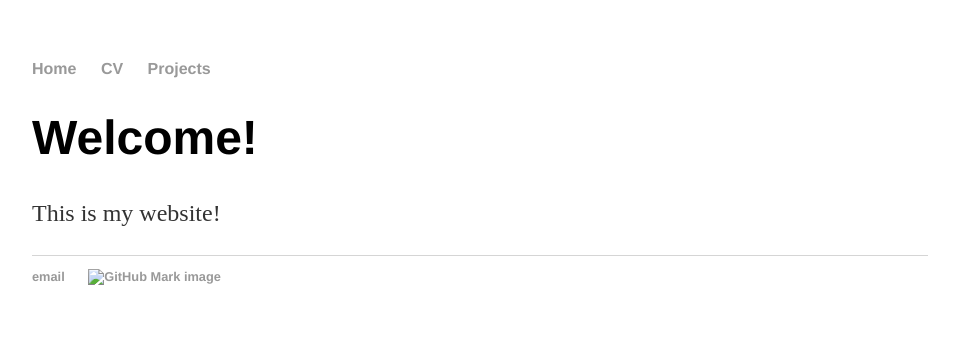
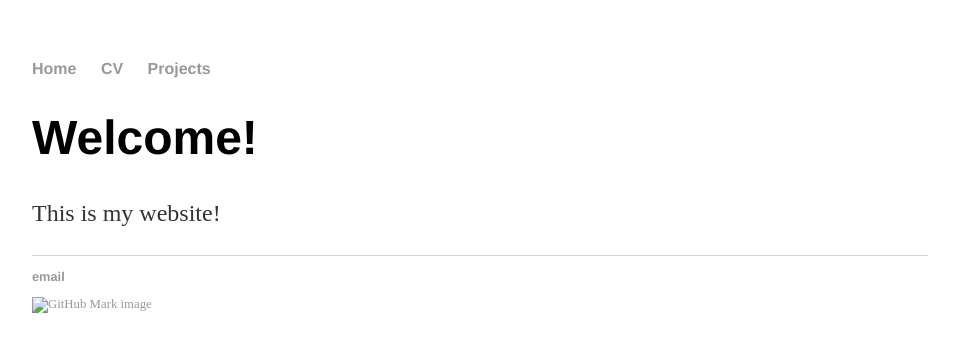
Before and after one commit to PlayitbyChance/PlayitByChance.github.io, a Jekyll site: the page built from index.html, in a window 1280 px wide. Shown: the top 352 px of the page, without its empty margins (160-1119 px from the left). Built offline with Jekyll 4.4.1, drawn with Linux system fonts in a browser that asks for light colours.

Commit message:
Update default.html

```diff
--- a/_layouts/default.html
+++ b/_layouts/default.html
@@ -21,8 +21,8 @@
 			<footer>
 	    		<ul>
 	        		<li><a href="mailto:chancepetersen92@gmail.com">email</a></li>
-	        		<a href="https://github.com/PlayitbyChance"><img src = "GitHub-Mark-64px.png", alt = "GitHub Mark image"></a>
-				</ul>
+	   		</ul>
+				<a href="https://github.com/PlayitbyChance"><img src = "GitHub-Mark-64px.png", alt = "GitHub Mark image"></a>
 			</footer>
 		</body>
 	</html>
```
